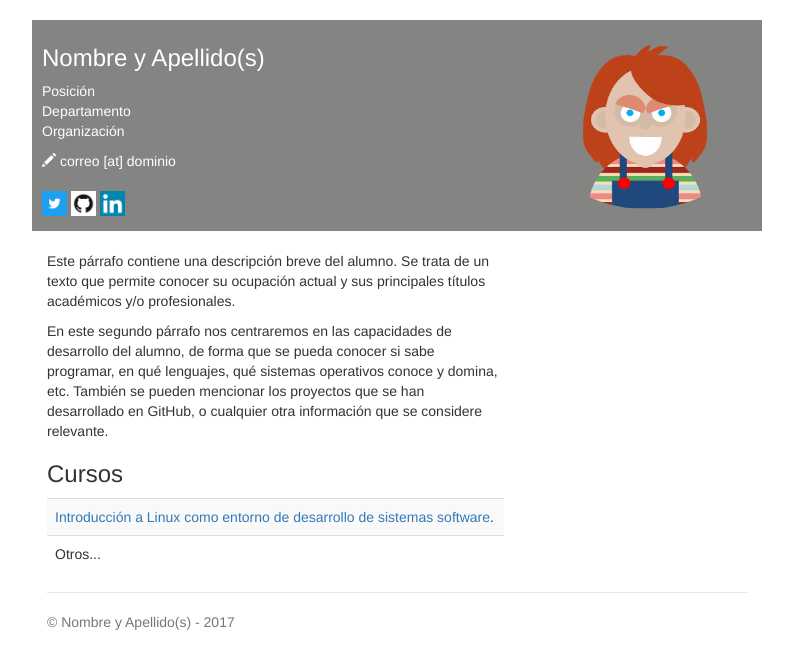
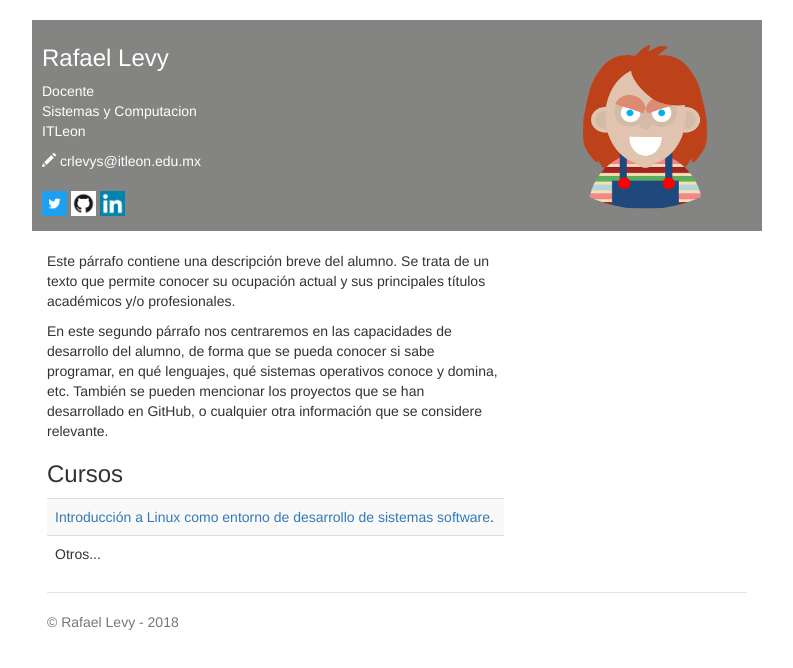
Before and after one commit to crlevys/crlevys.github.io, a plain HTML site: page index.html in a window 1280 px wide. Shown: the whole page, without its empty margins (243-1036 px from the left). Drawn offline with nearby package versions, Linux system fonts and the light colour scheme.

Commit message:
LLenado de Datos Personales

```diff
--- a/index.html
+++ b/index.html
@@ -5,10 +5,10 @@
     <meta charset="utf-8">
     <meta name="description" content="Página de ejemplo del MOOC de LINUX - UPM.">
     <!--Sustituir por los datos del alumno-->
-    <meta name="author" content="Nombre y Apellido(s)">
+    <meta name="author" content="Rafael Levy">
 
     <!--Sustituir por los datos del alumno-->
-    <title>Nombre y Apellido(s)</title>
+    <title>Rafael Levy Page</title>
 
     <link href="css/bootstrap.min.css" rel="stylesheet">
     <link href="css/style.css" rel="stylesheet">
@@ -17,22 +17,22 @@
   <body>
     <div class="container header-bar">
       <!--Sustituir por los datos del alumno-->
-      <h3>Nombre y Apellido(s) <span><img style="width: 214px; height: 164px;" class='img-circle' alt="Nombre y Apellido(s)" src="img/foto.png" align="right"></span></h3>
+      <h3>Rafael Levy <span><img style="width: 214px; height: 164px;" class='img-circle' alt="Nombre y Apellido(s)" src="img/foto.png" align="right"></span></h3>
       <p>
         <!--Sustituir por los datos del alumno-->
-        Posición<br>
-        Departamento<br>
-        Organización
+        Docente<br>
+        Sistemas y Computacion<br>
+        ITLeon
       </p>
       <address>
         <!--Sustituir por los datos del alumno-->
-        <span class='glyphicon glyphicon-pencil'></span> correo [at] dominio <br>
+        <span class='glyphicon glyphicon-pencil'></span> crlevys@itleon.edu.mx <br>
       </address>
 
       <!--Sustituir por los datos del alumno-->
-      <p><a href="http://twitter.com/usuario" target="blank"><img src="img/twitter-icon.jpg" width=25></a>
+      <p><a href="http://twitter.com/crlevys" target="blank"><img src="img/twitter-icon.jpg" width=25></a>
       <!--Sustituir por los datos del alumno-->
-      <a href="http://github.com/usuario" target="blank"><img src="img/github-icon.png" width=25></a>
+      <a href="http://github.com/crlevys" target="blank"><img src="img/github-icon.png" width=25></a>
       <!--Sustituir por los datos del alumno-->
       <a href="https://es.linkedin.com/in/usuario" target="blank"><img src="img/linkedin-icon.png" width=25></a>
     </div>
@@ -55,7 +55,7 @@
 
       <footer class="footer">
         <!--Sustituir por los datos del alumno-->
-        <p>&copy; Nombre y Apellido(s) - 2017</p>
+        <p>&copy; Rafael Levy - 2018</p>
       </footer>
 
     </div>
```
